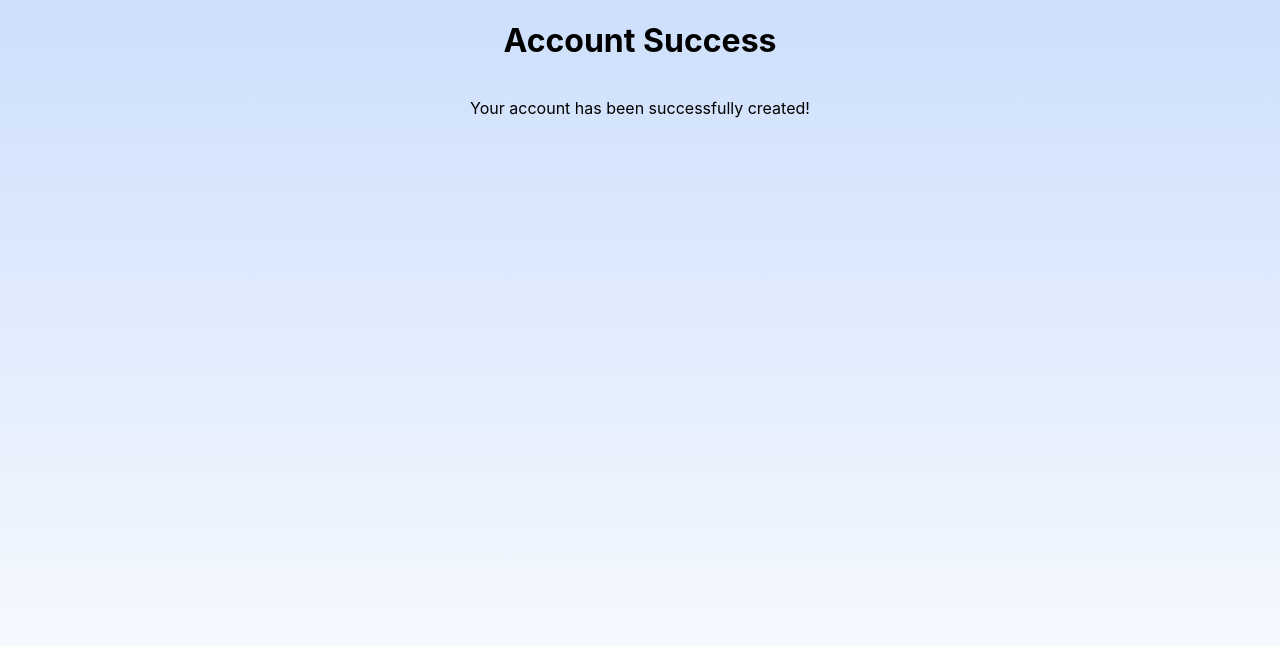
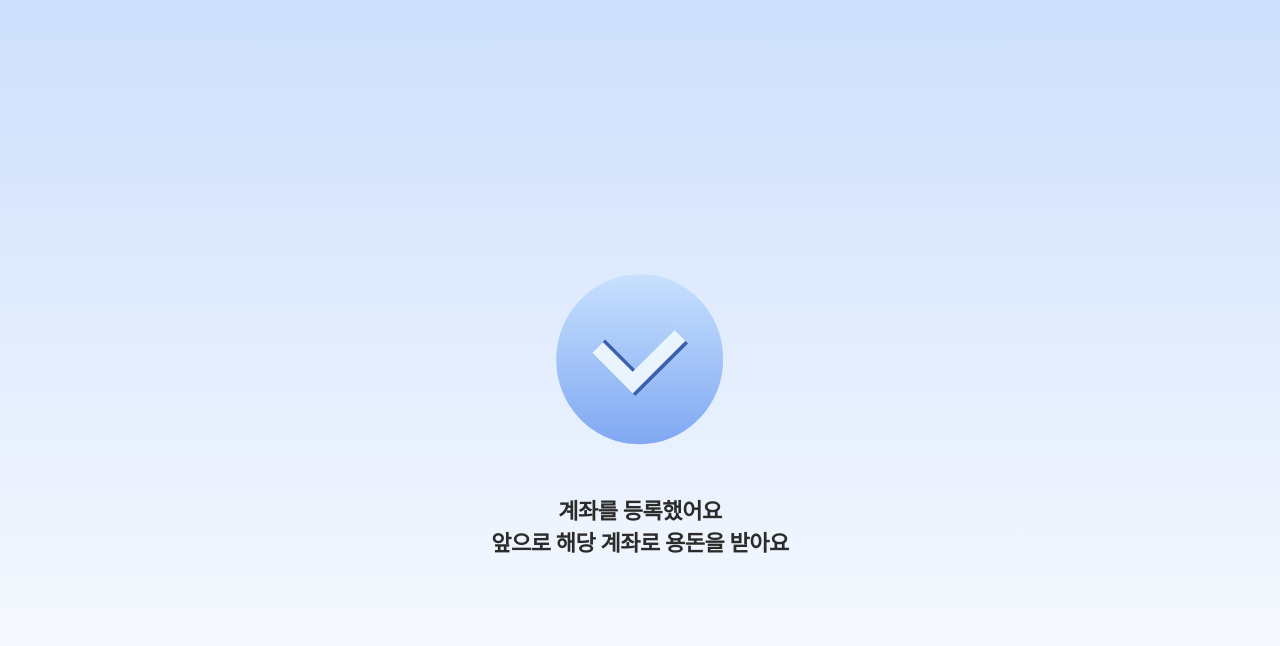
Before and after one commit to CtrlX-oneDayWallet/dayPocket_Front, a React (Create React App) app: page /asset/accountsuccess in a window 1280 px wide. Shown: the top 646 px of the page. Built offline with nearby package versions, Linux system fonts and the light colour scheme.

Commit message:
feat: accountsuccess 페이지 제작

```diff
--- a/src/pages/assets/AccountSuccess.styles.ts
+++ b/src/pages/assets/AccountSuccess.styles.ts
@@ -4,4 +4,15 @@ export const AccountSuccessContainer = styled.div`
   display: flex;
   flex-direction: column;
   align-items: center;
+  padding-top: 247px;
 `;
+
+export const AccountSuccessLabel = styled.p`
+  color: ${(props) => props.theme.gray.gy6};
+  text-align: center;
+  font-size: 22px;
+  font-style: normal;
+  font-weight: 600;
+  line-height: normal;
+  letter-spacing: -0.44px;
+`;
--- a/src/pages/assets/AccountSuccess.tsx
+++ b/src/pages/assets/AccountSuccess.tsx
@@ -1,10 +1,15 @@
 import * as S from "./AccountSuccess.styles";
+import { ReactComponent as SuccessIcon } from "@/assets/icons/success.svg";
 
 export default function AccountSuccess() {
   return (
     <S.AccountSuccessContainer>
-      <h1>Account Success</h1>
-      <p>Your account has been successfully created!</p>
+      <SuccessIcon width={224} height={224} />
+      <S.AccountSuccessLabel>
+        계좌를 등록했어요
+        <br />
+        앞으로 해당 계좌로 용돈을 받아요
+      </S.AccountSuccessLabel>
     </S.AccountSuccessContainer>
   );
 }
```
Also changed, not shown: src/assets/icons/success.svg (added).
